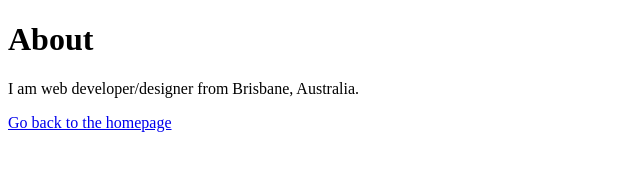
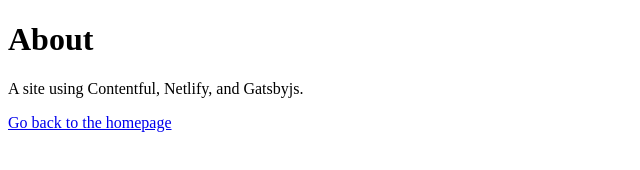
Before and after one commit to chrischudleigh/myBlog, a Gatsby site: page /page-2 in a window 1280 px wide. Shown: the whole page, without its empty margins (0-640 px from the left). Built offline with nearby package versions, Linux system fonts and the light colour scheme; Gatsby itself is replaced by a stand-in of ours.

Commit message:
minor change

```diff
--- a/src/pages/page-2.js
+++ b/src/pages/page-2.js
@@ -5,7 +5,7 @@ const SecondPage = () => (
   <div>
     <h1>About</h1>
 
-    <p>I am web developer/designer from Brisbane, Australia.</p>
+    <p>A site using Contentful, Netlify, and Gatsbyjs.</p>
 
     <Link to="/">Go back to the homepage</Link>
   </div>
```
